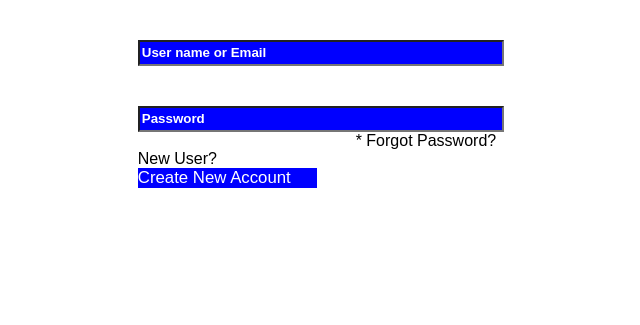
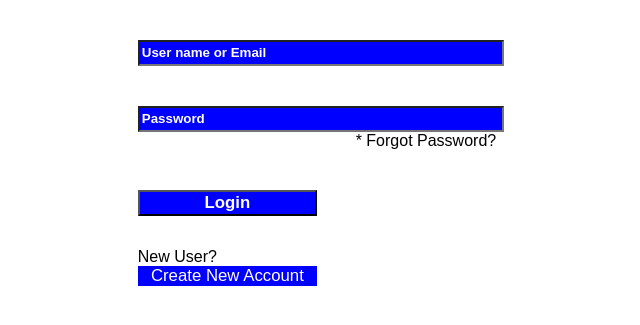
Before and after one commit to cosbyr/osu-capstone, a Flask app: page /login.html in a window 1280 px wide. Shown: the part 40-365 px from the top of the page, without its empty margins (323-963 px from the left). Run offline with Flask 2, Linux system fonts and the light colour scheme; parts of the project's set-up code (start-up, migrations or seed data) failed here and were passed over.

Commit message:
added login button - thanks conrad

```diff
--- a/static/css/stylesheet.css
+++ b/static/css/stylesheet.css
@@ -139,6 +139,9 @@ input{
 	margin-top: 0px;
 }
 
+.small-margin-top{
+	margin-top: 2px;
+}
 .margin-top{
 	margin-top: 2em;
 }
--- a/templates/login.html
+++ b/templates/login.html
@@ -14,11 +14,13 @@
 				<form>
 					<input class="input-box" type="text" name="userName" placeholder="User name or Email">
 					<input class="input-box" type="password" name="password" placeholder="Password">
+					<a class="forgotPassword right-align" href="/password.html">* Forgot Password?</a><br>
+					<div class="left-align"><input  class="button-box" type="submit" value="Login"></div>
 				</form>
-				<a class="forgotPassword right-align" href="/password.html">* Forgot Password?</a>
 
-			<div class="left-align">New User?</div>
-			<div class="left-align button-box"><a class="center-align" href="/new-account.html">Create New Account</a></div>
+
+			<div class="left-align margin-top">New User?</div>
+			<a href="/new-account.html"><div class="button-box">Create New Account</div></a>
 
 		</div>
 {% endblock content %}
```
